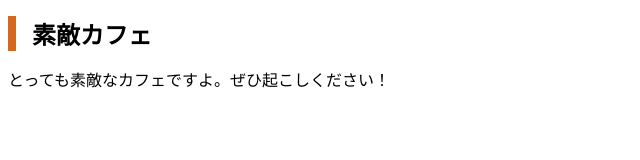
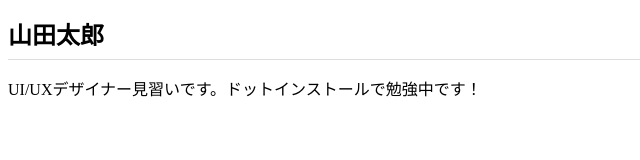
Before and after one commit to shuhei-T/mycafe, a plain HTML site: page index.html in a window 1280 px wide. Shown: the whole page, without its empty margins (0-640 px from the left). Drawn offline with Linux system fonts and the light colour scheme.

Commit message:
Add files via upload

```diff
--- a/css/styles.css
+++ b/css/styles.css
@@ -1,5 +1,5 @@
 h1 {
   font-size: 24px;
-  padding-left: 16px;
-  border-left: 8px solid chocolate;
+  padding-bottom: 8px;
+  border-bottom: 1px solid #ddd;
 }
--- a/index.html
+++ b/index.html
@@ -2,11 +2,11 @@
 <html lang="ja">
 <head>
   <meta charset="UTF-8">
-  <title>素敵カフェ</title>
+  <title>山田太郎のポートフォリオサイト</title>
   <link rel="stylesheet" href="css/styles.css">
 </head>
 <body>
-  <h1>素敵カフェ</h1>
-  <p>とっても素敵なカフェですよ。ぜひ起こしください！</p>
+  <h1>山田太郎</h1>
+  <p>UI/UXデザイナー見習いです。ドットインストールで勉強中です！</p>
 </body>
 </html>
```
